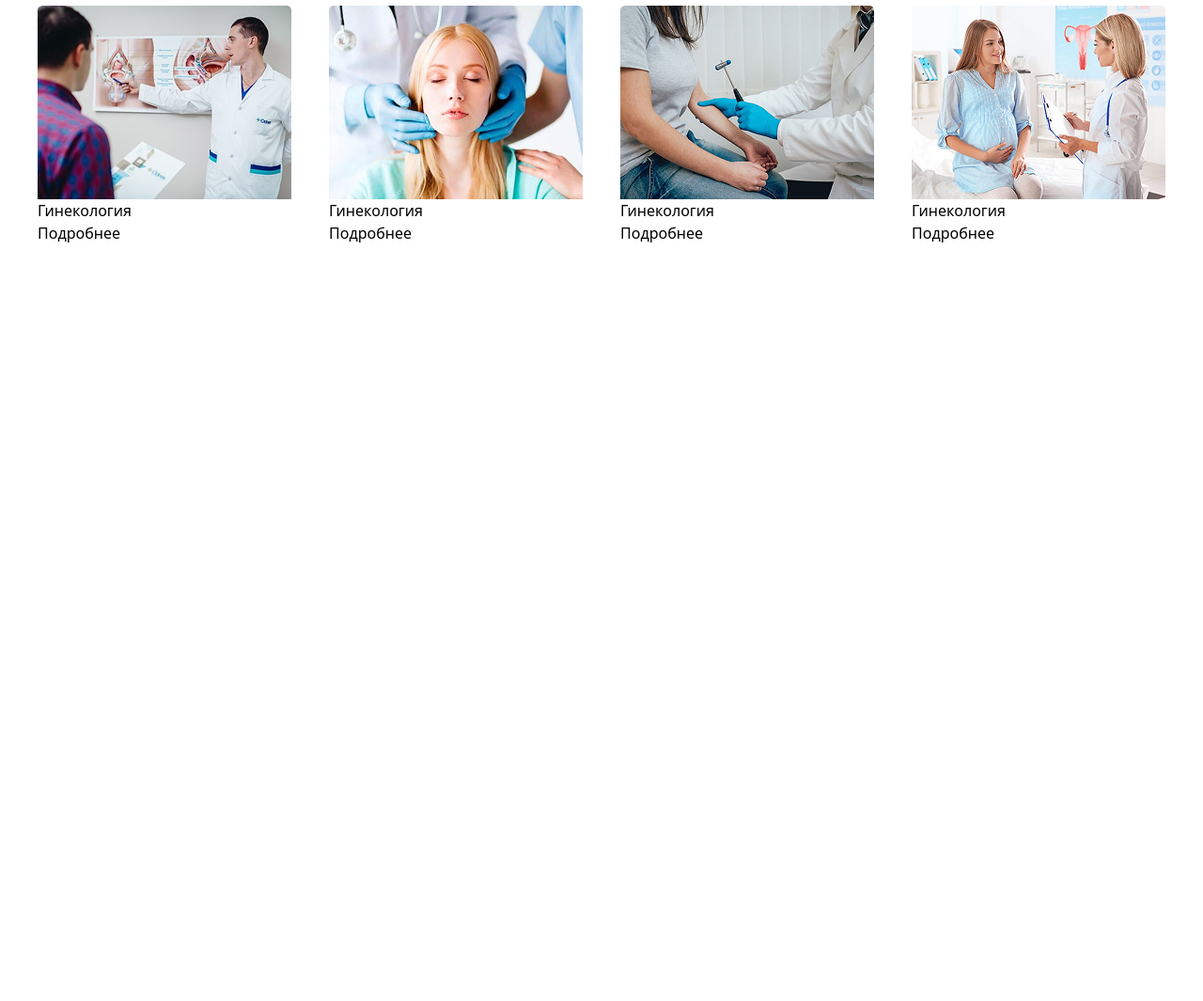
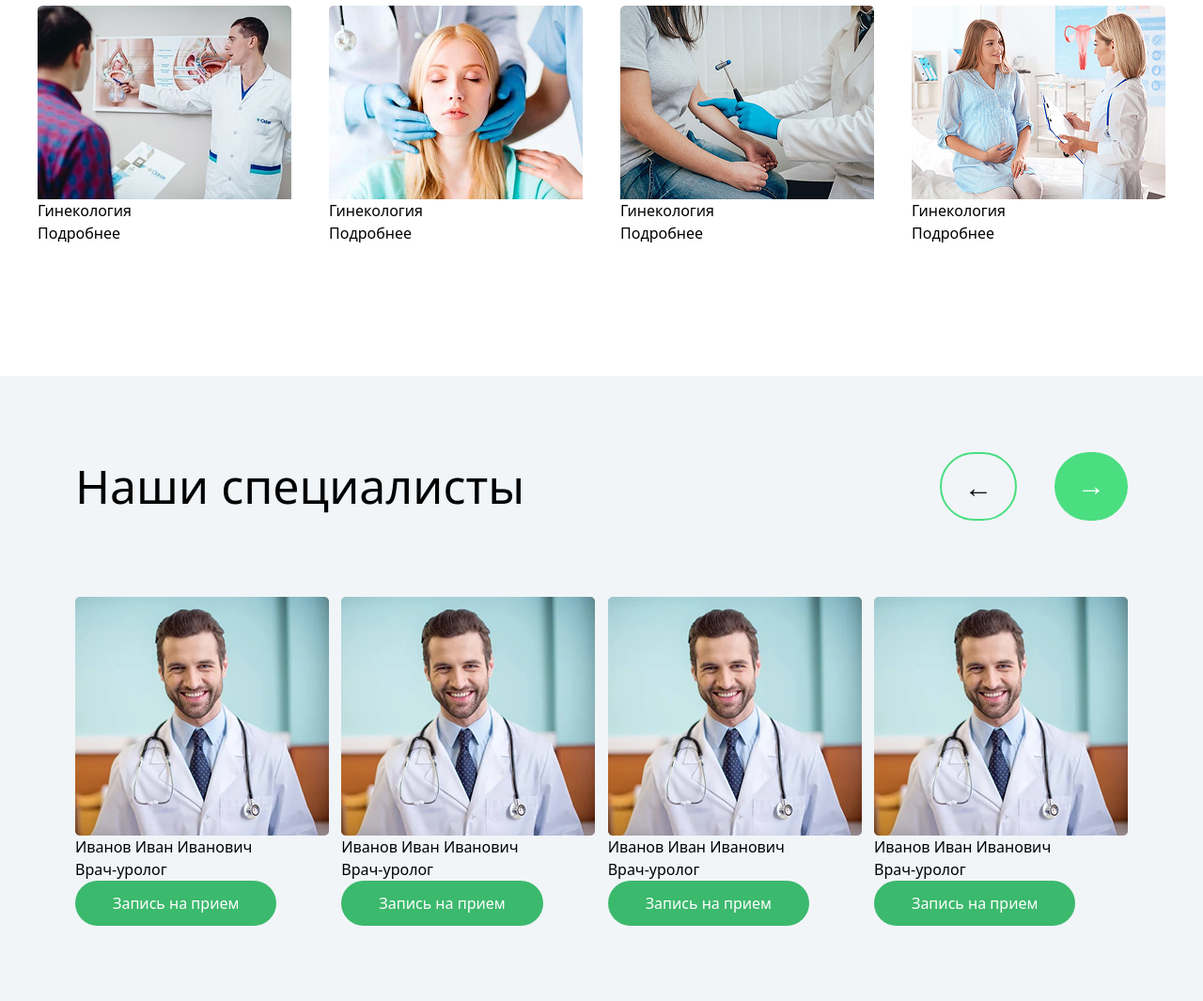
Before and after one commit to nek-yt/home-work2, a website: page src/index.html in a window 1280 px wide. Shown: the part 1791-2856 px from the top of the page at 94% size. Before the commit the page ends 2091 px from the top, so only its background shows below. Drawn offline with nearby package versions, Linux system fonts and the light colour scheme; files that its build step writes are made by us from their sources.

Commit message:
section7

```diff
--- a/src/index.html
+++ b/src/index.html
@@ -77,6 +77,43 @@
                 </div>
             </div>
         </div>
+        <div class="mt-[100px] bg-[#F1F5F8] p-10">
+            <div class="flex justify-between p-10 items-center">
+            <h1 class="text-[50px]">Наши специалисты</h1>
+            <div class="flex gap-10">
+                <h1 class="text-[30px] border-2 border-green-400 rounded-full px-6 py-3">←</h1>
+                <h1 class="text-[30px] bg-green-400 text-[white] rounded-full px-6 py-3">→</h1>
+            </div>
+        </div>
+            <div class="flex justify-between items-center p-10 ">
+                <div class="">
+                    <img src="./img/Rectangle 5 (4).png" alt="">
+                    <h1>Иванов Иван Иванович</h1>
+                    <h1>Врач-уролог</h1>
+                    <button class="px-10 py-3 rounded-full bg-[#3BB96D] text-[white]">Запись на прием</button>
+                </div>
+                <div class="">
+                    <img src="./img/Rectangle 5 (4).png" alt="">
+                    <h1>Иванов Иван Иванович</h1>
+                    <h1>Врач-уролог</h1>
+                    <button class="px-10 py-3 rounded-full bg-[#3BB96D] text-[white]">Запись на прием</button>
+
+                </div>
+                <div class="">
+                    <img src="./img/Rectangle 5 (4).png" alt="">
+                    <h1>Иванов Иван Иванович</h1>
+                    <h1>Врач-уролог</h1>
+                    <button class="px-10 py-3 rounded-full bg-[#3BB96D] text-[white]">Запись на прием</button>
+
+                </div>
+                <div class="">
+                    <img src="./img/Rectangle 5 (4).png" alt="">
+                    <h1>Иванов Иван Иванович</h1>
+                    <h1>Врач-уролог</h1>
+                    <button class="px-10 py-3 rounded-full bg-[#3BB96D] text-[white]">Запись на прием</button>
+                </div>
+            </div>
+        </div>
     </main>
 </body>
 </html>
```
Also changed, not shown: src/img/Rectangle 5 (4).png (added).
